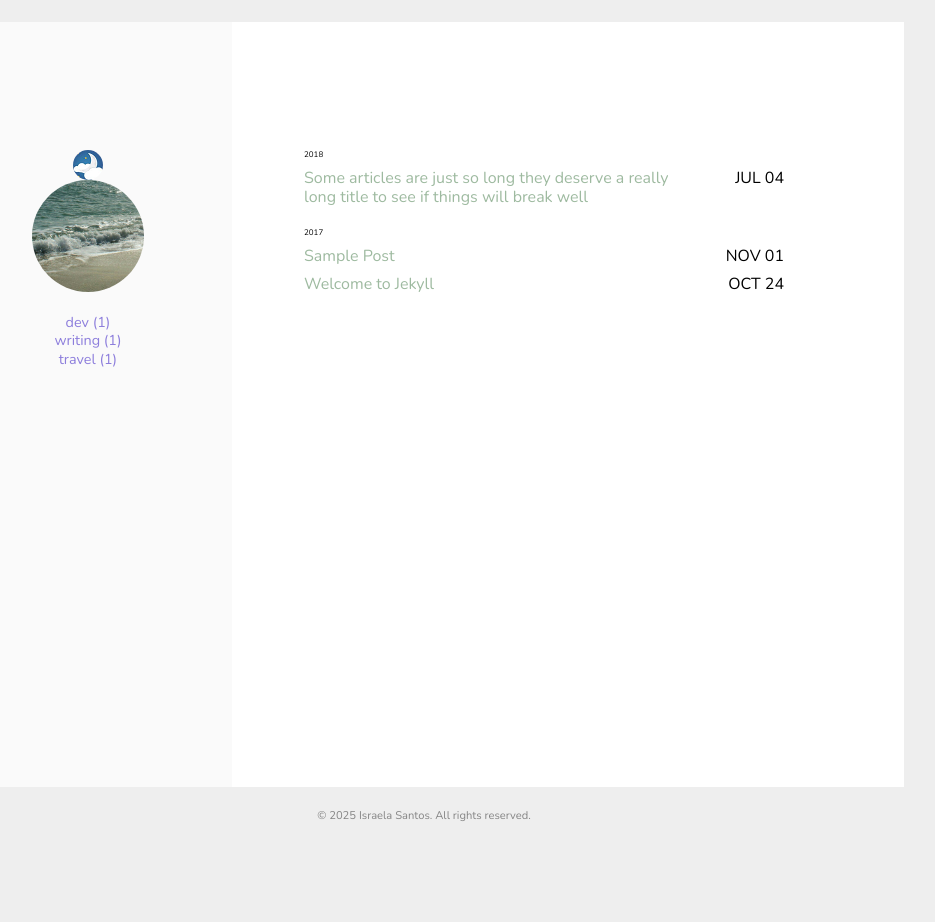
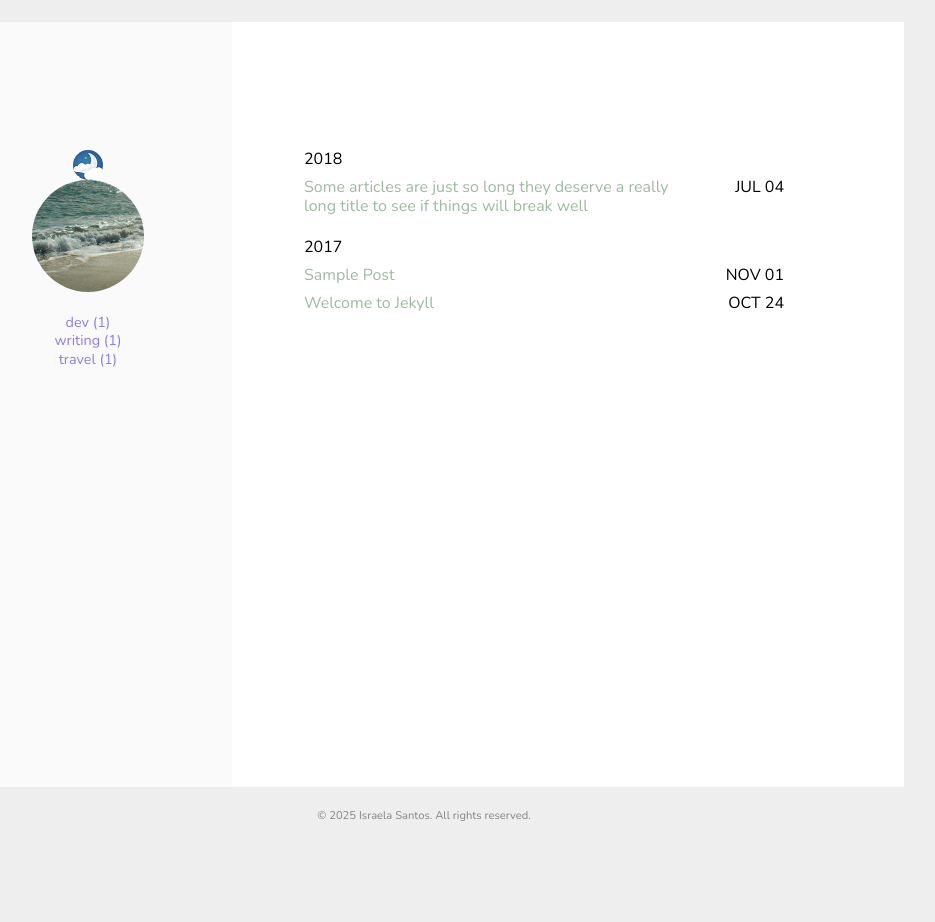
Before and after one commit to sraelai/y, a Jekyll site: the page built from index.html, in a window 1280 px wide. Shown: the whole page, without its empty margins (216-1151 px from the left). Built offline with Jekyll 4.4.1, drawn with Linux system fonts in a browser that asks for light colours.

Commit message:
Atualizar o main.scss

```diff
--- a/assets/css/main.scss
+++ b/assets/css/main.scss
@@ -269,13 +269,13 @@ img {
 }
 
 .archive_type {
-    font-size: 1rem;
+    font-size: 2rem;
     font-weight: bold;
     margin-bottom: 1rem;
 }
 
 .archive_year {
-    font-size: 0.5rem;
+    font-size: 1rem;
     margin-top: 1.4rem;
     margin-bottom: 0.6rem;
 }
```
